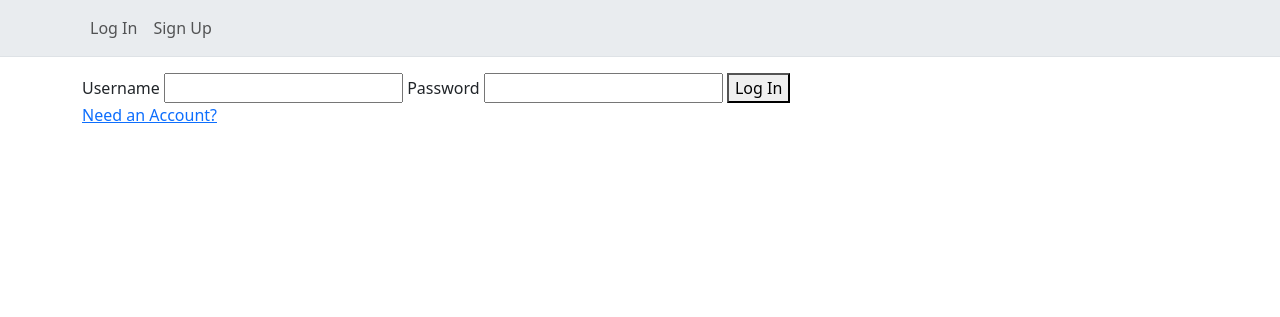
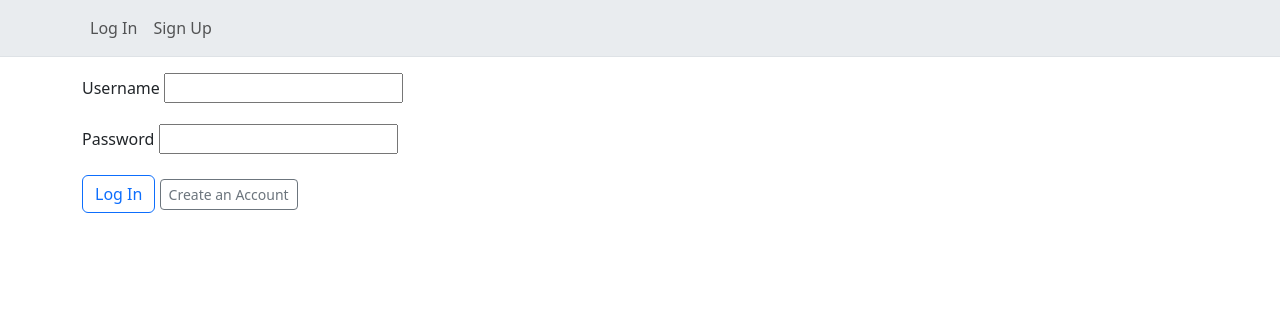
Before and after one commit to jpadden01/todo-app, a Flask app: page /login in a window 1280 px wide. Shown: the top 317 px of the page. Run offline with Flask 3, Linux system fonts and the light colour scheme.

Commit message:
Styled login page

```diff
--- a/todo/templates/login.html
+++ b/todo/templates/login.html
@@ -2,13 +2,17 @@
 
 {% block content %}
 <form method="POST">
-    <label for="username">Username</label>
-    <input type="text" name="username">
+    <div class="my-3">
+        <label for="username" class="form-label">Username</label>
+        <input type="text" name="username" class="form-control-md">
+    </div>
 
-    <label for="password">Password</label>
-    <input type="password" name="password">
+    <div class="my-3">
+        <label for="password" class="form-label">Password</label>
+        <input type="password" name="password" class="form-control-md">
+    </div>
 
-    <button type="submit">Log In</button>
+    <button type="submit" class="btn btn-outline-primary">Log In</button>
+    <a class="btn btn-sm btn-outline-secondary" href="{{ url_for('auth.signup') }}">Create an Account</a>
 </form>
-<a href="{{ url_for('auth.signup') }}">Need an Account?</a>
 {% endblock %}
```
